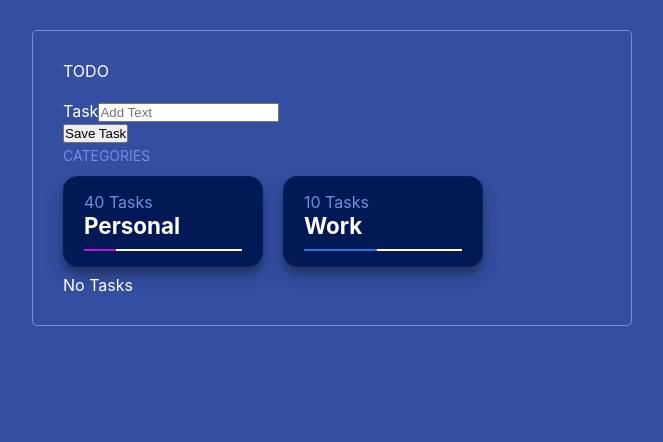
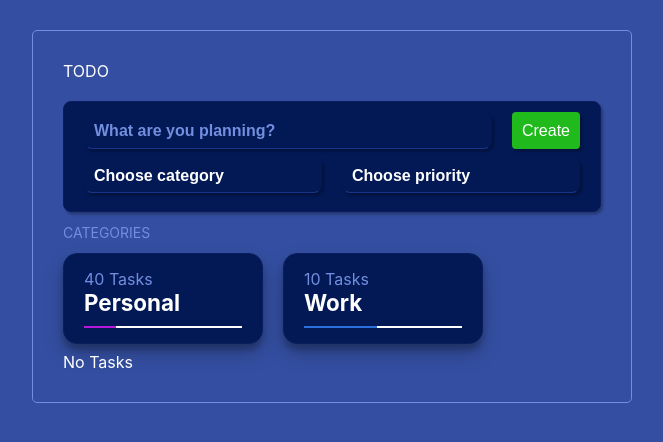
Before and after one commit to Delvoid/todo-app, a React (Vite) app: page / in a window 1280 px wide. Shown: the top 442 px of the page, without its empty margins (308-971 px from the left). Built offline with nearby package versions, Linux system fonts and the light colour scheme.

Commit message:
added categories and priorities

```diff
--- a/src/App.css
+++ b/src/App.css
@@ -114,3 +114,102 @@
   border-radius: 50%;
   color: #173588;
 }
+
+.addTask {
+  background-color: #031956;
+  margin: 8px auto;
+  padding: 10px 20px;
+  cursor: pointer;
+  border: 1px solid #0a1e5f;
+  border-radius: 8px;
+  box-shadow: rgba(0, 0, 0, 0.3) 1.95px 2.4px 2.6px;
+}
+
+.form__group {
+  width: 100%;
+  display: flex;
+  flex-direction: column;
+  gap: 8px;
+}
+
+.form__input,
+.form__select {
+  background: #031956;
+  border: 2px solid #031956;
+  border-bottom: 1px solid #173588;
+  border-radius: 8px;
+  padding: 8px;
+  font-size: 16px;
+  font-weight: 700;
+  color: #fff;
+  width: 100%;
+  appearance: none;
+  box-shadow: rgba(0, 0, 0, 0.3) 1.95px 2.4px 2.6px;
+}
+
+.form__input::placeholder {
+  color: #728ede;
+}
+
+.form__input:focus,
+.form__select:focus {
+  outline: 0;
+  /* outline: border 1px #fff; */
+}
+
+.form__input:hover,
+.form__select:hover {
+}
+
+.error_input {
+  border-bottom: 1px solid #d8000c;
+  box-shadow: rgba(255, 0, 0, 0.4) 1.95px 2.4px 2.6px;
+}
+
+.error_text {
+  color: #d8000c;
+  font-size: 18px;
+  font-style: italic;
+}
+
+.add-button {
+  background-color: #20ba1d;
+  color: #fff;
+  display: block;
+  padding: 8px;
+  font-size: 16px;
+  border: 2px solid #20ba1d;
+  border-bottom: 1px solid #20ba1d;
+  border-radius: 4px;
+  outline: none;
+  box-shadow: rgba(0, 0, 0, 0.3) 1.95px 2.4px 2.6px;
+}
+
+.add-button:focus {
+  outline: 0;
+}
+.add-button:active {
+  transform: scale(0.98);
+}
+.add-input {
+  margin: 0 auto;
+  display: flex;
+  justify-content: center;
+  justify-items: center;
+
+  margin-bottom: 8px;
+}
+.gap20 {
+  gap: 20px;
+}
+
+.selectErrors {
+  margin: 0 auto;
+  display: flex;
+  gap: 20px;
+}
+.categoryError {
+  display: flex;
+  justify-content: start;
+  width: 100%;
+}
--- a/src/App.jsx
+++ b/src/App.jsx
@@ -1,16 +1,23 @@
 import { useState, useEffect } from 'react'
+
+import AddTask from './components/AddTask'
 
 import Tasks from './components/Tasks'
 
 import './App.css'
 
+const prioritiesDefault = [
+  { name: 'High', color: '#FF0000' },
+  { name: 'Medium', color: '#FFFF00' },
+  { name: 'Low', color: '#00FF00' },
+]
+const categoriesDefault = [
+  { name: 'Personal', color: '#b619dc' },
+  { name: 'Work', color: '#2a70dc' },
+]
+
 function App() {
   const [tasks, setTasks] = useState([])
-
-  // FORM
-  const [submited, setSubmited] = useState(false)
-  const [text, setText] = useState('')
-  const [textError, setTextError] = useState({})
 
   useEffect(() => {
     const getTasks = () => {
@@ -29,8 +36,6 @@ function App() {
   const addTask = (task) => {
     setTasks([...tasks, task])
     localStorage.setItem('tasks', JSON.stringify([...tasks, task]))
-    setText('')
-    setSubmited(false)
   }
   const completeTask = (task) => {
     const completeTask = tasks.map((t) =>
@@ -46,78 +51,18 @@ function App() {
     setTasks(deleteTask)
     localStorage.setItem('tasks', JSON.stringify([...deleteTask]))
   }
-  const onSubmit = (e) => {
-    e.preventDefault()
-    setSubmited(true)
-
-    const isValid = formValidation()
-    const task = {
-      id: generateId(16),
-      text,
-      completed: false,
-      creadted_at: new Date(),
-    }
-    if (isValid) {
-      addTask(task)
-    }
-  }
-
-  const generateId = () => {
-    return tasks.length + randomString(16)
-  }
-
-  const randomString = (length) => {
-    return [...Array(length)].map((i) => (Math.random() * 36).toString(36)).join('')
-  }
-
-  const formValidation = () => {
-    let isValid = true
-
-    isValid = textValidation(text)
-
-    return isValid
-  }
-
-  const textValidation = (text) => {
-    let isValid = true
-    const textError = {}
-    if (text.trim().length < 5) {
-      textError.textShort = 'Text is too short'
-      isValid = false
-    }
-    if (text.trim().length > 60) {
-      textError.textShort = 'Text is too long'
-      isValid = false
-    }
-
-    setTextError(textError)
-
-    return isValid
-  }
 
   return (
     <div className="App">
       <div className="container">
         <header className="header">TODO</header>
-        <form onSubmit={onSubmit}>
-          <div className="form-group">
-            <label>Task</label>
-            <input
-              type="text"
-              placeholder="Add Text"
-              value={text}
-              onChange={(e) => {
-                setText(e.target.value)
-                submited && textValidation(e.target.value)
-              }}
-            />
-          </div>
 
-          {Object.keys(textError).map((key) => {
-            return <div key={textError[key]}>{textError[key]}</div>
-          })}
-          <input type="submit" value="Save Task" className="btn btn-block" />
-        </form>
+        <AddTask
+          addTask={addTask}
+          tasks={tasks}
+          categoriesDefault={categoriesDefault}
+          prioritiesDefault={prioritiesDefault}
+        />
         <section>
           <header className="text-primary tasks-header">Categories</header>
           <div className="categories">
@@ -144,6 +89,8 @@ function App() {
               onDelete={deleteTask}
               onComplete={completeTask}
               setTasks={setTasks}
+              categoriesDefault={categoriesDefault}
+              prioritiesDefault={prioritiesDefault}
             />
           ) : (
             'No Tasks'
--- /dev/null
+++ b/src/components/AddTask.jsx
@@ -0,0 +1,199 @@
+import { useState, useEffect } from 'react'
+
+const AddTask = ({ addTask, tasks, prioritiesDefault, categoriesDefault }) => {
+  const [categoriesList, setCategoriesList] = useState(categoriesDefault)
+  const [prioritiesList, setPrioritiesList] = useState(prioritiesDefault)
+  // FORM
+  const [submited, setSubmited] = useState(false)
+  const [text, setText] = useState('')
+  const [category, setCategory] = useState('DEFAULT')
+  const [categoryError, setCategoryError] = useState({})
+  const [priority, setPriority] = useState('DEFAULT')
+  const [priorityError, setPriorityError] = useState({})
+  const [textError, setTextError] = useState({})
+
+  useEffect(() => {
+    setTextError(textError)
+  }, [textError])
+  const onSubmit = (e) => {
+    e.preventDefault()
+    setSubmited(true)
+
+    const isValid = formValidation()
+    const task = {
+      id: generateId(16),
+      text,
+      category,
+      priority,
+      completed: false,
+      creadted_at: new Date(),
+    }
+    console.log('task: ')
+    console.log(task)
+    if (isValid) {
+      console.log('task added')
+      addTask(task)
+      setText('')
+      setCategory('DEFAULT')
+      setPriority('DEFAULT')
+      setSubmited(false)
+    }
+  }
+  const generateId = () => {
+    return tasks.length + randomString(16)
+  }
+
+  const randomString = (length) => {
+    return [...Array(length)].map((i) => (Math.random() * 36).toString(36)).join('')
+  }
+
+  const formValidation = () => {
+    let isValid = true
+
+    let textValid = textValidation(text)
+    let categoryValid = categoryValidation(category)
+    let priorityValid = priorityValidation(priority)
+
+    isValid = textValid && categoryValid && priorityValid
+
+    return isValid
+  }
+
+  const textValidation = (text) => {
+    let isValid = true
+    const textError = {}
+    if (text.trim().length < 3) {
+      textError.textShort = 'Text is too short'
+      isValid = false
+    }
+    if (text.trim().length > 60) {
+      textError.textShort = 'Text is too long'
+      isValid = false
+    }
+
+    setTextError(textError)
+
+    return isValid
+  }
+
+  const categoryValidation = (select) => {
+    let isValid = true
+    const categoryError = {}
+    if (select === 'DEFAULT') {
+      categoryError.default = 'Please select a category'
+      isValid = false
+    }
+
+    setCategoryError(categoryError)
+
+    return isValid
+  }
+  const priorityValidation = (select) => {
+    let isValid = true
+    const priorityError = {}
+    if (select === 'DEFAULT') {
+      priorityError.default = 'Please select a priority'
+      isValid = false
+    }
+
+    setPriorityError(priorityError)
+
+    return isValid
+  }
+  return (
+    <form className="addTask" onSubmit={onSubmit}>
+      <div className="add-input gap20">
+        <div className="form__group">
+          <input
+            type="text"
+            placeholder="What are you planning?"
+            className={`form__input ${Object.keys(textError).length > 0 ? 'error_input' : ''}`}
+            value={text}
+            onChange={(e) => {
+              setText(e.target.value)
+              submited && textValidation(e.target.value)
+            }}
+          />
+          {Object.keys(textError).map((key) => {
+            return (
+              <div className="error_text" key={textError[key]}>
+                {textError[key]}
+              </div>
+            )
+          })}
+        </div>
+        <div>
+          <button className="add-button">Create</button>
+        </div>
+      </div>
+
+      <div className="selects add-input gap20">
+        <select
+          name="categories"
+          id="categories"
+          className={`form__select ${Object.keys(categoryError).length > 0 ? 'error_input' : ''}`}
+          value={category}
+          onChange={(e) => {
+            setCategory(e.target.value)
+            submited && categoryValidation(e.target.value)
+          }}
+        >
+          <option value="DEFAULT" disabled hidden>
+            Choose category
+          </option>
+          {Object.keys(categoriesList).map((key, i) => {
+            return (
+              <option key={i} value={i}>
+                {categoriesList[key].name}
+              </option>
+            )
+          })}
+        </select>
+        <select
+          name="priorities"
+          id="priorities"
+          className={`form__select ${Object.keys(priorityError).length > 0 ? 'error_input' : ''}`}
+          value={priority}
+          onChange={(e) => {
+            setPriority(e.target.value)
+            submited && priorityValidation(e.target.value)
+          }}
+        >
+          <option className="text-primary" value="DEFAULT" disabled hidden>
+            Choose priority
+          </option>
+
+          {Object.keys(prioritiesList).map((key, i) => {
+            return (
+              <option key={i} value={i}>
+                {prioritiesList[key].name}
+              </option>
+            )
+          })}
+        </select>
+      </div>
+      <div className="selectErrors">
+        <div className="categoryError">
+          {Object.keys(categoryError).map((key) => {
+            return (
+              <div className="error_text" key={categoryError[key]}>
+                {categoryError[key]}
+              </div>
+            )
+          })}
+        </div>
+        <div className="categoryError">
+          {Object.keys(priorityError).map((key) => {
+            return (
+              <div className="error_text" key={priorityError[key]}>
+                {priorityError[key]}
+              </div>
+            )
+          })}
+        </div>
+      </div>
+    </form>
+  )
+}
+
+export default AddTask
--- a/src/components/Tasks.jsx
+++ b/src/components/Tasks.jsx
@@ -2,7 +2,7 @@ import React, { useState, useRef, useEffect } from 'react'
 
 import Task from './Task'
 
-const Tasks = ({ tasks, onDelete, onComplete, setTasks }) => {
+const Tasks = ({ tasks, onDelete, onComplete, setTasks, prioritiesDefault, categoriesDefault }) => {
   const [dragging, setDragging] = useState(false)
   const dragItem = useRef()
   const dragItemNode = useRef()
@@ -62,6 +62,8 @@ const Tasks = ({ tasks, onDelete, onComplete, setTasks }) => {
             handleDragStart={handleDragStart}
             handleDragEnter={handleDragEnter}
             getStyles={getStyles}
+            priorities={prioritiesDefault}
+            categories={categoriesDefault}
           />
         ))}
       </ul>
```
Also changed, not shown: src/components/Task.jsx (+7 -5 lines).
